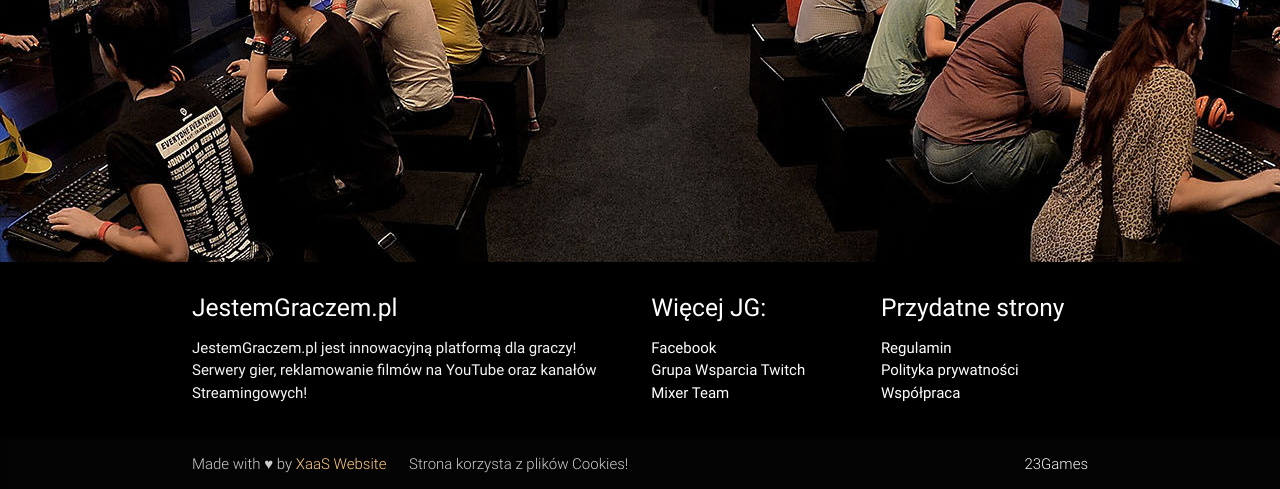
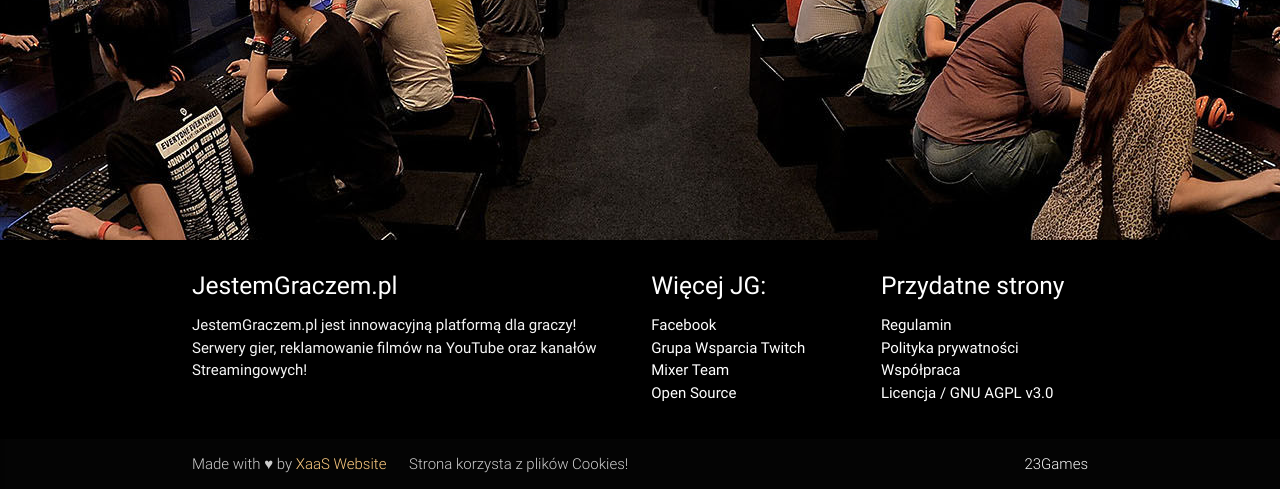
Before and after one commit to PanOtlet/JestemGraczem.pl, a Django app: page /stream/multitwitch/ in a window 1280 px wide. Shown: the part 431-920 px from the top of the page. Run offline with Django 3.2, Linux system fonts and the light colour scheme; some libraries are stand-ins or nearby versions.

Commit message:
OPEN SOURCE YEA!

```diff
--- a/requirements.txt
+++ b/requirements.txt
@@ -1,6 +1,6 @@
 certifi==2017.7.27.1
 chardet==3.0.4
-Django==1.11.4
+Django==1.11.5
 djangorestframework==3.6.4
 gunicorn==19.7.1
 idna==2.6
--- a/templates/base.html
+++ b/templates/base.html
@@ -148,6 +148,11 @@
                             Mixer Team
                         </a>
                     </li>
+                    <li>
+                        <a href="https://github.com/otlet/JestemGraczem.pl" class="white-text">
+                            Open Source
+                        </a>
+                    </li>
                 </ul>
             </div>
             <div class="col l3 s12">
@@ -166,6 +171,11 @@
                     <li>
                         <a class="white-text" href="{% url 'service.cooperation' %}">
                             Współpraca
+                        </a>
+                    </li>
+                    <li>
+                        <a href="https://github.com/otlet/JestemGraczem.pl/blob/master/LICENSE" class="white-text">
+                            Licencja / GNU AGPL v3.0
                         </a>
                     </li>
                 </ul>
```
Also changed, not shown: README.md (added).
